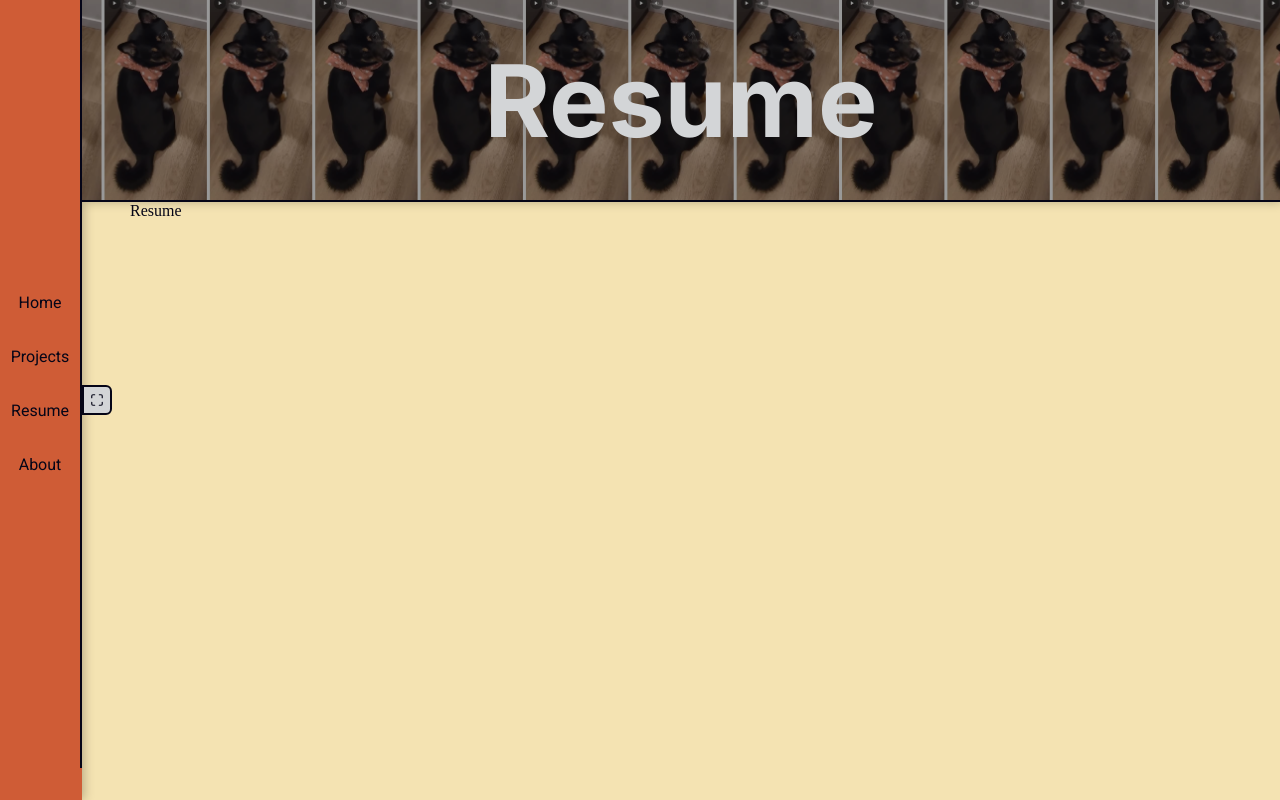
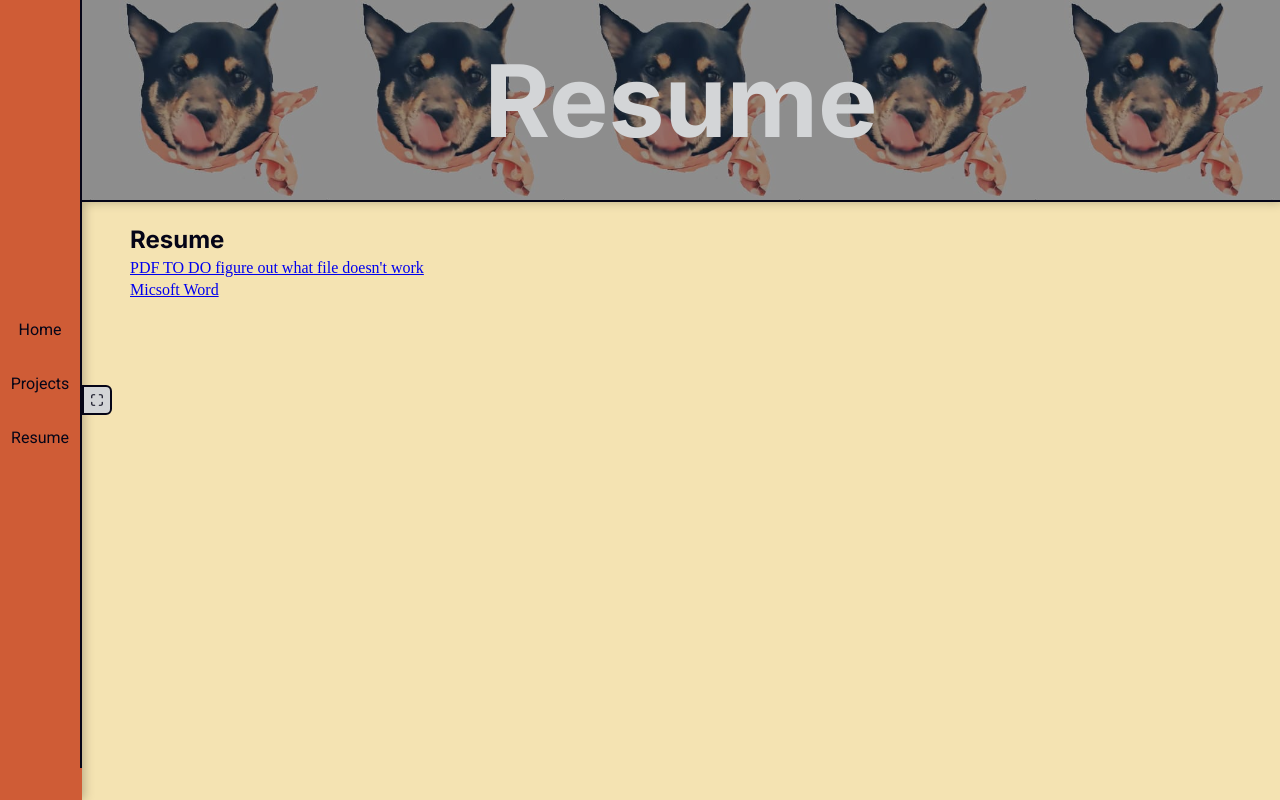
Before and after one commit to bitterhippo/portfolioOne, a React (Vite) app: page /resume in a window 1280 px wide. Built offline with nearby package versions, Linux system fonts and the light colour scheme.

Commit message:
removes silly about section and just combines it with home

```diff
--- a/src/App.tsx
+++ b/src/App.tsx
@@ -5,7 +5,6 @@ import { ContentWindow, LayOutContainer } from "./AppStyles";
 
 //Views
 import Home from "./pages/Home/Home";
-import About from "./pages/About/About";
 import Resume from "./pages/Resume/Resume";
 import Projects from "./pages/Projects/Projects";
 
@@ -26,7 +25,6 @@ export default function App() {
       <ContentWindow isSideBarOpen={isSideBarOpen} isPrimary={true}>
         <Routes>
           <Route path="/" element={<Home />} />
-          <Route path="/about" element={<About />} />
           <Route path="/projects" element={<Projects />} />
           <Route path="/resume" element={<Resume />} />
         </Routes>
--- a/src/components/SideBar/constants.ts
+++ b/src/components/SideBar/constants.ts
@@ -2,5 +2,4 @@ export const data = {
   home: { label: "Home", url: "/" },
   projects: { label: "Projects", url: "/projects" },
   resume: { label: "Resume", url: "/resume" },
-  about: { label: "About", url: "/about" },
 };
--- a/src/pages/About/About.tsx
+++ /dev/null
@@ -1,13 +0,0 @@
-import { PageContentWrapper, Banner, PageTextWrapper } from "../styles";
-import { Daigoro } from "../../assets/images";
-
-export default function About() {
-  return (
-    <PageContentWrapper>
-      <Banner image={Daigoro}>
-        <span>About</span>
-      </Banner>
-      <PageTextWrapper>Abouty!</PageTextWrapper>
-    </PageContentWrapper>
-  );
-}
--- a/src/pages/Projects/Projects.tsx
+++ b/src/pages/Projects/Projects.tsx
@@ -1,4 +1,4 @@
-import { Daigoro2 } from "../../assets/images";
+import { Daigoro2, DaigoroTile } from "../../assets/images";
 import { useState, useEffect } from "react";
 import {
   PageContentWrapper,
@@ -19,7 +19,7 @@ export default function Projects() {
     setSelectedProject(e.target.value as ProjectKey | "");
   return (
     <PageContentWrapper>
-      <Banner image={Daigoro2}>
+      <Banner image={DaigoroTile}>
         <span>Projects</span>
       </Banner>
       <PageTextWrapper>
--- a/src/pages/Resume/Resume.tsx
+++ b/src/pages/Resume/Resume.tsx
@@ -1,21 +1,26 @@
-import { PageContentWrapper, Banner, PageTextWrapper } from "../styles";
-import { Daigoro3 } from "../../assets/images";
+import {
+  PageContentWrapper,
+  Banner,
+  PageTextWrapper,
+  StyledH1,
+} from "../styles";
+import { DaigoroTile } from "../../assets/images";
 
 export default function Resume() {
   return (
     <PageContentWrapper>
-      <Banner image={Daigoro3}>
+      <Banner image={DaigoroTile}>
         <span>Resume</span>
       </Banner>
-      <PageTextWrapper>Resume</PageTextWrapper>
-      {/* <a href="/resume.pdf" download="Noah-Eror-Resume.pdf">
-        PDF
-
-        TO DO figure out what file doesn't work
-      </a>
-      <a href="/resume.docx" download="Noah-Eror-Resume.pdf">
-        Micsoft Word
-      </a> */}
+      <PageTextWrapper>
+        <StyledH1>Resume</StyledH1>
+        <a href="/resume.pdf" download="Noah-Eror-Resume.pdf">
+          PDF TO DO figure out what file doesn't work
+        </a>
+        <a href="/resume.docx" download="Noah-Eror-Resume.pdf">
+          Micsoft Word
+        </a>
+      </PageTextWrapper>
     </PageContentWrapper>
   );
 }
```
